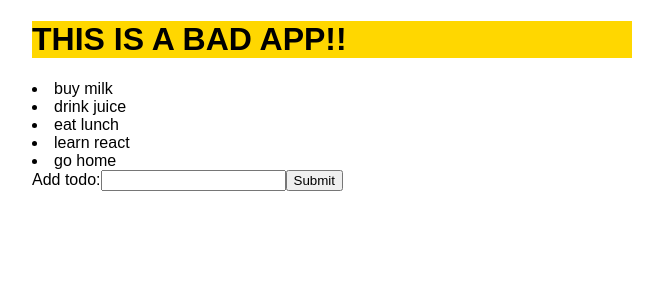
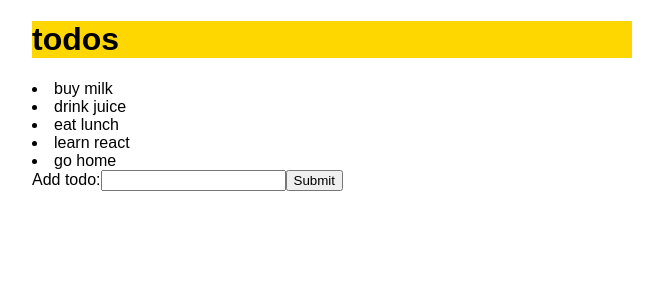
Before and after one commit to spinningarrow/react-todo-list, a React (Create React App) app: page / in a window 1280 px wide. Shown: the top 300 px of the page, without its empty margins (308-971 px from the left). Built offline with nearby package versions, Linux system fonts and the light colour scheme.

Commit message:
Revert "introduce bug"
This reverts commit dd77c19e5fb13f9cc6a306cb8a11d4b242b71ada.

```diff
--- a/src/components/todo-list/TodoList.js
+++ b/src/components/todo-list/TodoList.js
@@ -14,7 +14,7 @@ class TodoList extends Component {
   render() {
     return (
       <div id="todo-list">
-        <h1 id="todo-title">THIS IS A BAD APP!!</h1>
+        <h1 id="todo-title">{this.props.title}</h1>
         {this.state.todos.map(function(todo, i) {
           return <li key={i}>{todo.description}</li>;
         })}
```
Also changed, not shown: 1 other file (tests, documents, lock files or other folders).
